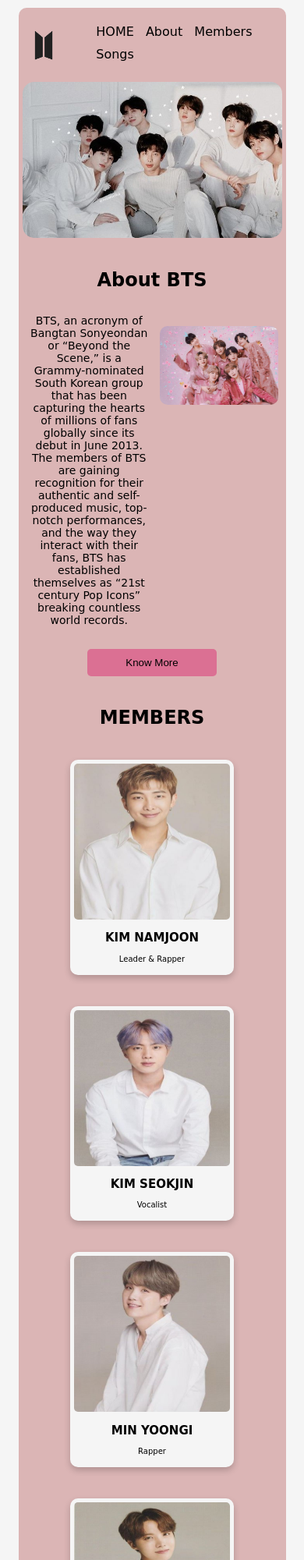
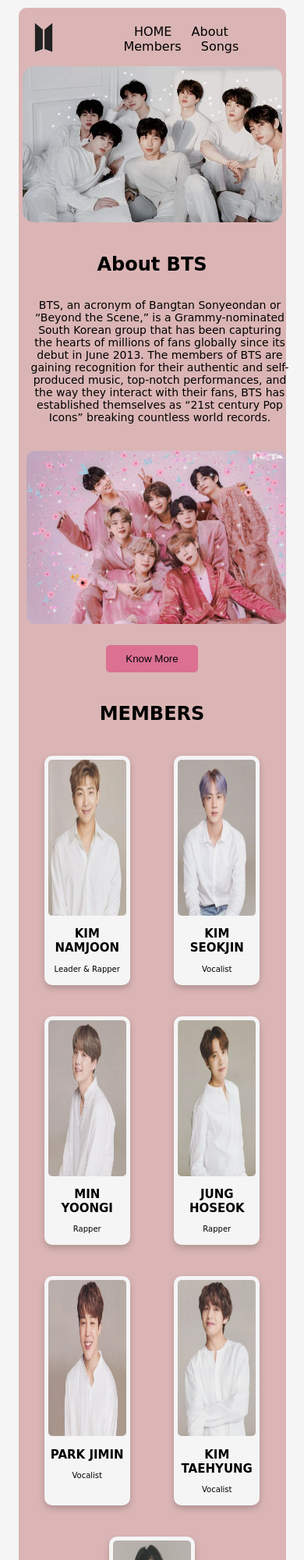
Before and after one commit to Deepikatummala/bts, a plain HTML site: page index.html in a window 390 px wide. Shown: the top 2000 px of the page at 78% size. Drawn offline with Linux system fonts and the light colour scheme; a web font is replaced by a local one.

Commit message:
save changes

```diff
--- a/index.html
+++ b/index.html
@@ -8,6 +8,7 @@
     <link rel="preconnect" href="https://fonts.googleapis.com" />
     <link rel="preconnect" href="https://fonts.gstatic.com" crossorigin />
     <link href="https://fonts.googleapis.com/css2?family=Edu+AU+VIC+WA+NT+Hand:wght@400..700&display=swap" rel="stylesheet" />
+    <link rel="stylesheet" href="https://cdnjs.cloudflare.com/ajax/libs/font-awesome/6.6.0/css/all.min.css" integrity="sha512-Kc323vGBEqzTmouAECnVceyQqyqdsSiqLQISBL29aUW4U/M7pSPA/gEUZQqv1cwx4OnYxTxve5UMg5GT6L4JJg==" crossorigin="anonymous" referrerpolicy="no-referrer" />
 </head>
 <body>
     <section class="main-container">
@@ -15,7 +16,7 @@
         <section class="navbar">
             <nav>
                 <div><img src="logo.png" /></div>
-                <div>
+                <div class="nav-ul">
                     <ul>
                         <li>HOME</li>
                         <li>About</li>
@@ -23,6 +24,7 @@
                         <li>Songs</li>
                     </ul>
                 </div>
+
             </nav>
         </section>
 
--- a/styles.css
+++ b/styles.css
@@ -32,6 +32,7 @@ nav ul li {
 nav img {
   height: 40px;
 }
+
 
 .wallpaper {
   background-image: url(bts.jpeg);
@@ -129,7 +130,8 @@ nav img {
   border-radius: 10px;
   display: flex;
   align-items: center;
-  height: 400px;
+  height: 200px;
+  justify-content: center;
 }
 
 .carousel-track {
@@ -145,9 +147,9 @@ nav img {
 }
 
 .carousel-slide img {
-  width: 100%;
+  width: 80%;
   border-radius: 10px;
-  height: 400px;
+  height: 200px;
 }
 
 .carousel-button {
@@ -278,9 +280,7 @@ nav img {
     width: 100%;
   }
 
-  .about-button, .album-button {
-    width: 50%;
-  }
+
 
 
 .members-section {
@@ -317,29 +317,61 @@ nav img {
 
 }
 
+
+
+
 @media (max-width: 480px) {
-  .about-button, .album-button {
-    width: 50%;
+
+  nav {
+    display: flex;
+   justify-content: space-around;
+    align-items: center;
   }
-  nav {
-   display: flex;
-   justify-content: center;
-   gap: 40px;
+  .nav-ul {
+    display: block;
+    flex-direction: column;
+    width: 100%;
+    text-align: center;
   }
 
-  nav ul {
-    padding: 0;
+
+
+  .about-container{
+    flex-direction: column;
   }
 
-  nav ul li {
-    display: inline-block;
-    margin-right: 10px;
-    margin-bottom: 10px;
-  }
+
 
   .wallpaper {
     height: 200px;
   }
+
+.members-section {
+  width: 100%;
+  text-align: center;
+}
+
+.members {
+  display: flex;
+  justify-content: space-around;
+  flex-wrap: wrap;
+  gap: 40px;
+  padding: 20px;
+}
+
+.card {
+  width: 100px;
+  background-color: whitesmoke;
+  border-radius: 10px;
+  font-size: 10px;
+  text-align: center;
+  box-shadow: 0 4px 8px 0 rgba(0, 0, 0, 0.2);
+  transition: 0.3s;
+  padding: 5px;
+}
+.card img{
+  width: 100px
+};
 
   .footer-icons {
     gap: 20px;
```
Also changed, not shown: script.js (+10 -0 lines).
